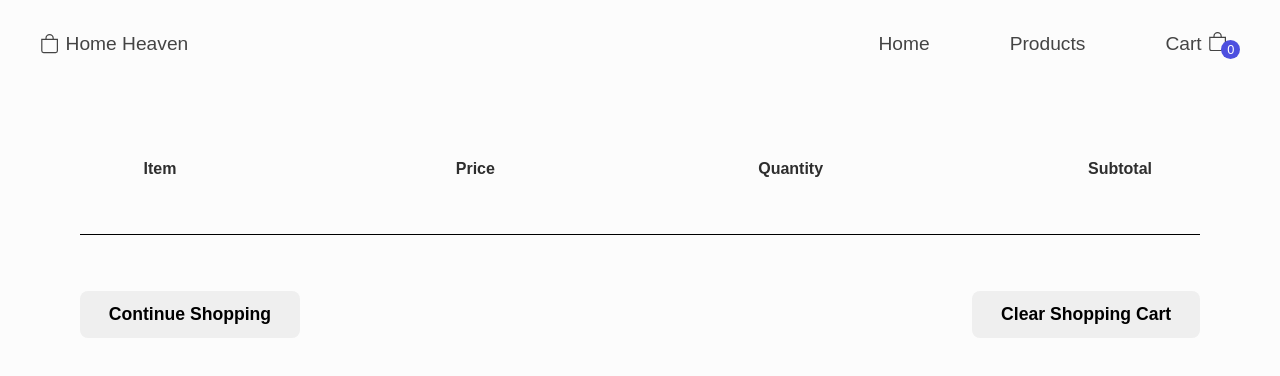
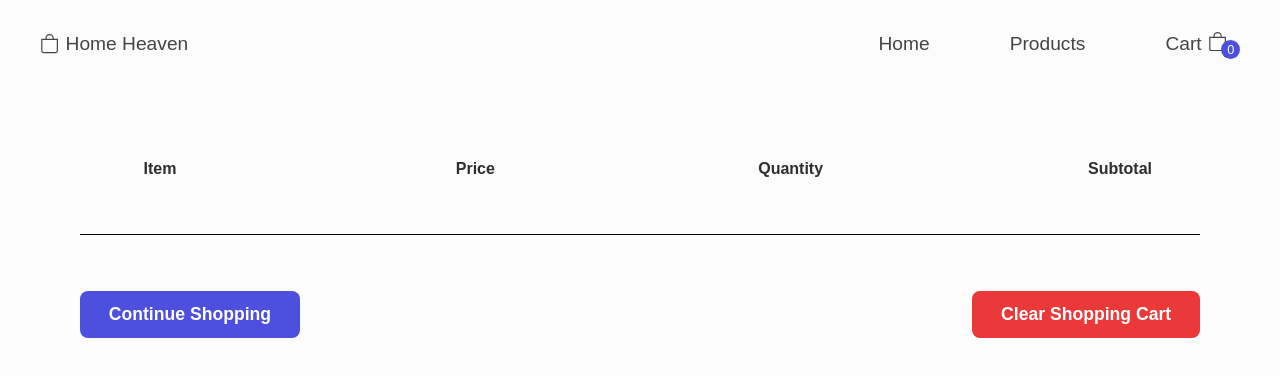
Before and after one commit to sasanedicbn/Home-Heaven-e-commerce, a React (Vite) app: page /cart in a window 1280 px wide. Shown: the top 376 px of the page. Built offline with nearby package versions, Linux system fonts and the light colour scheme.

Commit message:
Create more code

```diff
--- a/src/index.css
+++ b/src/index.css
@@ -1066,3 +1066,20 @@ padding-bottom: 5rem;
 .cart-titles p:nth-child(3){
   margin-right: 14px;
 }
+.continue-shopping{
+  background-color: var(--color-primary);
+  color:#fff;
+  transition: all 1s ease;
+}
+.continue-shopping:hover{
+  background-color: rgb(31, 31, 175);
+}
+.clear-shopping{
+  background-color: rgb(235, 57, 57);
+  color:#fff;
+  transition: all 1s ease;
+
+}
+.clear-shopping:hover{
+  background-color: rgb(209, 7, 7);
+}
--- a/src/pages/Cart.tsx
+++ b/src/pages/Cart.tsx
@@ -1,5 +1,6 @@
 import { useSelector } from "react-redux";
 import OrderControls from "./OrderControls";
+import { Link } from "react-router-dom";
 
 const Cart = () => {
     const cartItems = useSelector(state => state.cart.cart);
@@ -24,8 +25,8 @@ const Cart = () => {
                 </div>
             ))}
             <div className="cart-btns">
-                <button className="btn">Continue Shopping</button>
-                <button className="btn">Clear Shopping Cart</button>
+               <Link to='/products'><button className="btn continue-shopping">Continue Shopping</button></Link>
+                <button className="btn clear-shopping">Clear Shopping Cart</button>
             </div>
         </div>
     );
```
